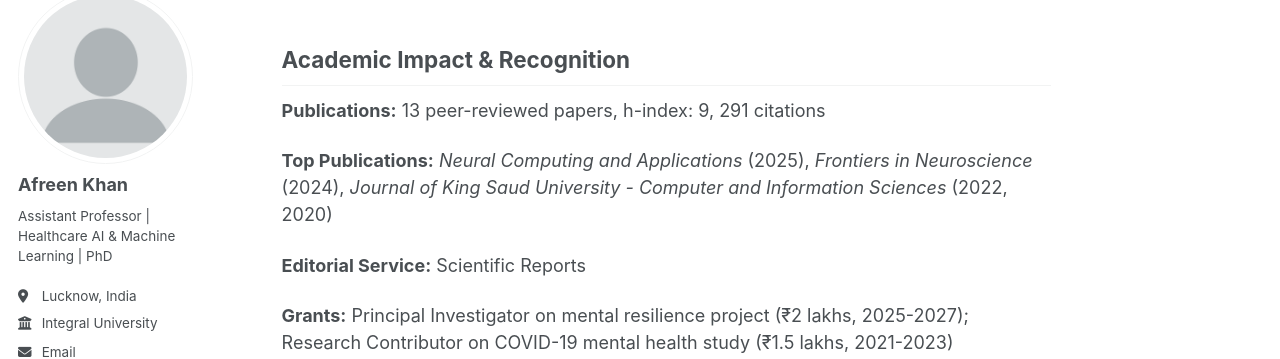
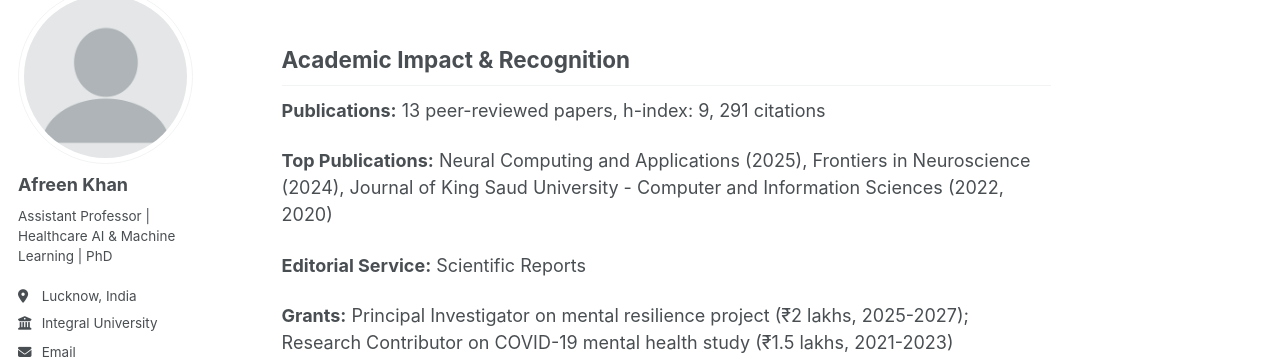
Before and after one commit to afreen-kh/afreen-kh.github.io, a Jekyll site: the page built from _pages/about.md, in a window 1280 px wide and 900 px high, scrolled down 2352 px. Shown: the part 110-469 px from the top of the window. Built offline with Jekyll 4.4.1, drawn with Linux system fonts in a browser that asks for light colours; some web fonts are replaced; a script that is not in the unit is left out.

```diff
--- a/_pages/about.md
+++ b/_pages/about.md
@@ -48,7 +48,7 @@ I am currently pursuing a Post-Graduate Diploma in Data Science in Health and Cl
 
 **Publications:** 13 peer-reviewed papers, h-index: 9, 291 citations
 
-**Top Publications:** *Neural Computing and Applications* (2025), *Frontiers in Neuroscience* (2024), *Journal of King Saud University - Computer and Information Sciences* (2022, 2020)
+**Top Publications:** Neural Computing and Applications (2025), Frontiers in Neuroscience (2024), Journal of King Saud University - Computer and Information Sciences (2022, 2020)
 
 **Editorial Service:** Scientific Reports
 
```
